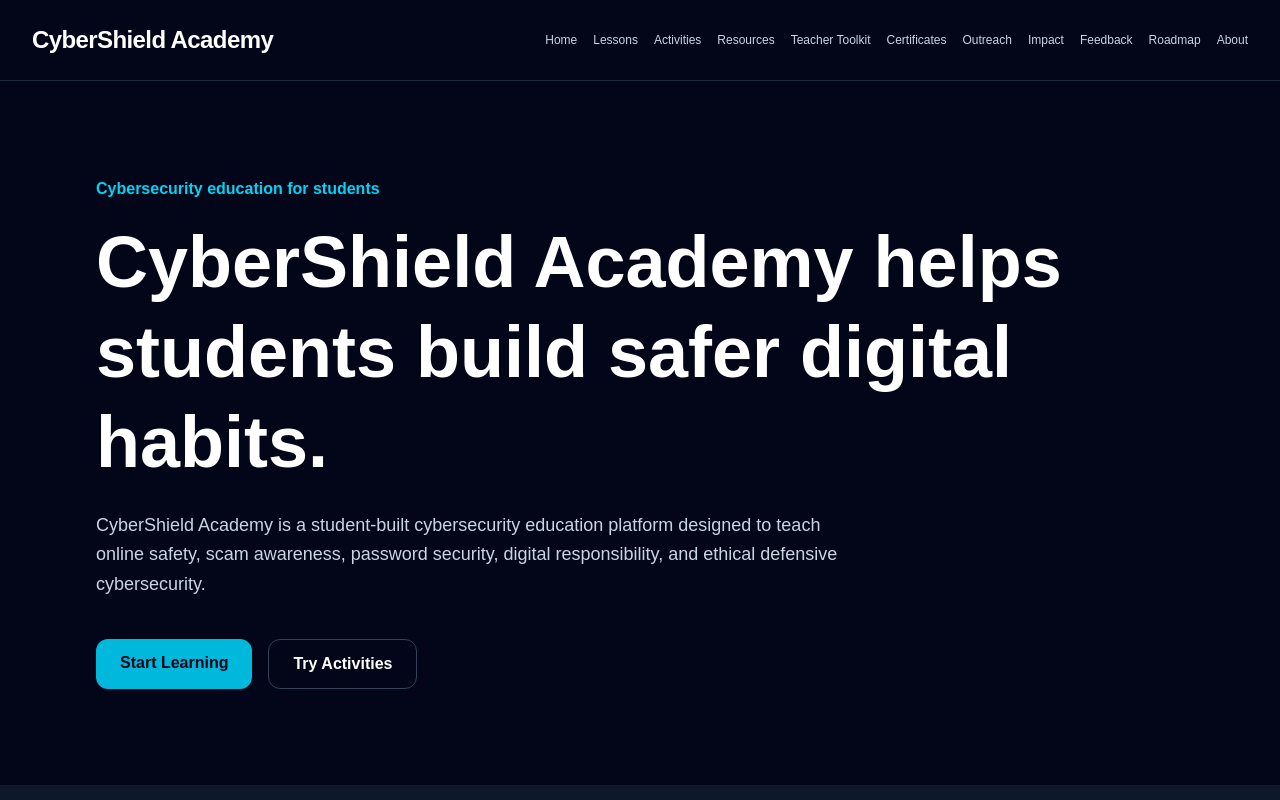
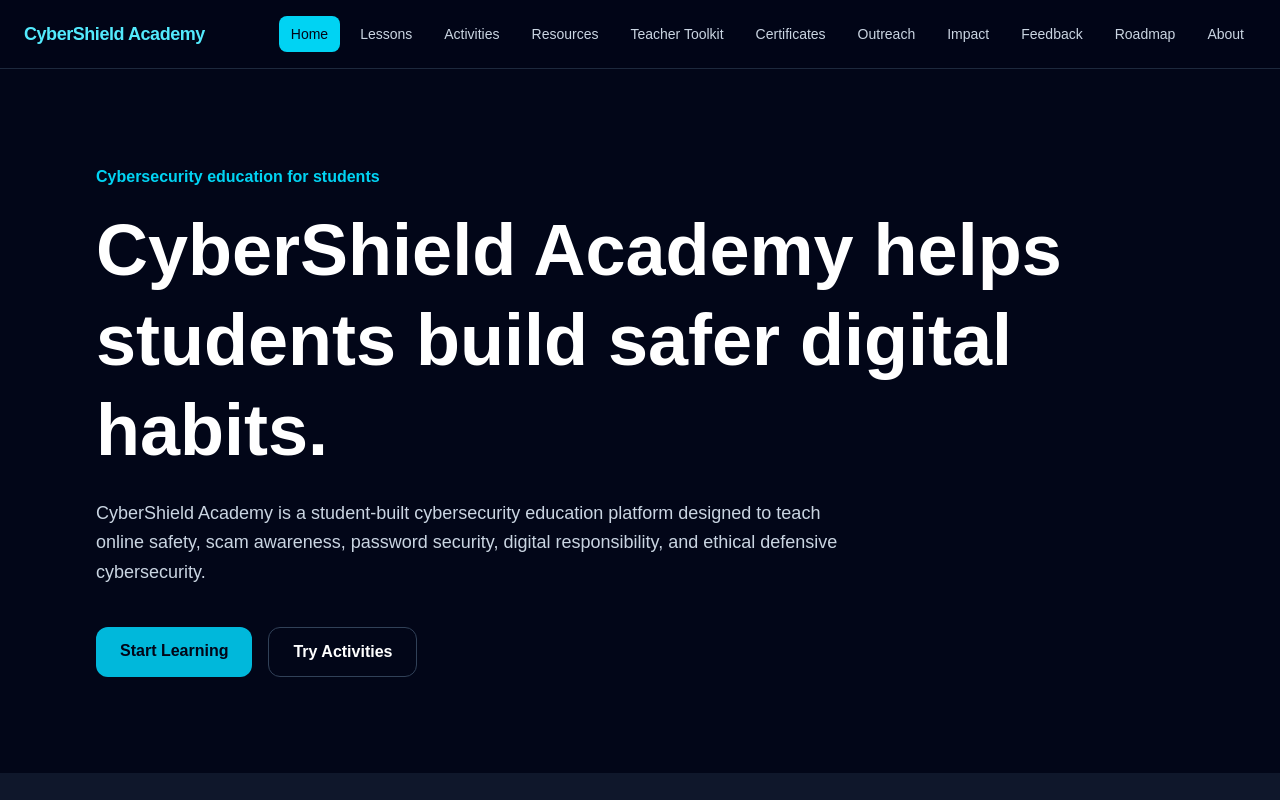
Before and after one commit to sanjith-cpu/cybershield-academy, a Next.js app: page / in a window 1280 px wide. Shown: the top 800 px of the page. Built offline with nearby package versions, Linux system fonts and the light colour scheme.

Commit message:
Improve mobile navigation

```diff
--- a/components/Navbar.tsx
+++ b/components/Navbar.tsx
@@ -1,57 +1,133 @@
+"use client";
+
+import { useState } from "react";
 import Link from "next/link";
+import { usePathname } from "next/navigation";
+
+const navLinks = [
+  {
+    label: "Home",
+    href: "/",
+  },
+  {
+    label: "Lessons",
+    href: "/lessons",
+  },
+  {
+    label: "Activities",
+    href: "/activities",
+  },
+  {
+    label: "Resources",
+    href: "/resources",
+  },
+  {
+    label: "Teacher Toolkit",
+    href: "/teacher-toolkit",
+  },
+  {
+    label: "Certificates",
+    href: "/certificates",
+  },
+  {
+    label: "Outreach",
+    href: "/outreach",
+  },
+  {
+    label: "Impact",
+    href: "/impact",
+  },
+  {
+    label: "Feedback",
+    href: "/feedback",
+  },
+  {
+    label: "Roadmap",
+    href: "/roadmap",
+  },
+  {
+    label: "About",
+    href: "/about",
+  },
+];
 
 export default function Navbar() {
+  const [menuOpen, setMenuOpen] = useState(false);
+  const pathname = usePathname();
+
+  function isActiveLink(href: string) {
+    if (href === "/") {
+      return pathname === "/";
+    }
+
+    return pathname.startsWith(href);
+  }
+
   return (
-    <nav className="flex flex-col gap-4 px-8 py-6 border-b border-slate-800 bg-slate-950 text-white md:flex-row md:items-center md:justify-between">
-      <Link href="/" className="text-2xl font-bold tracking-tight">
-        CyberShield Academy
-      </Link>
-
-      <div className="hidden md:flex flex-wrap justify-end gap-x-4 gap-y-2 text-xs text-slate-300">
-        <Link href="/" className="hover:text-white transition">
-          Home
+    <header className="sticky top-0 z-50 border-b border-slate-800 bg-slate-950/95 text-white backdrop-blur">
+      <nav className="mx-auto flex max-w-7xl items-center justify-between px-6 py-4">
+        <Link
+          href="/"
+          className="text-lg font-bold tracking-tight text-cyan-300 transition hover:text-cyan-200"
+          onClick={() => setMenuOpen(false)}
+        >
+          CyberShield Academy
         </Link>
 
-        <Link href="/lessons" className="hover:text-white transition">
-          Lessons
-        </Link>
+        <div className="hidden items-center gap-2 lg:flex">
+          {navLinks.map((link) => {
+            const active = isActiveLink(link.href);
 
-        <Link href="/activities" className="hover:text-white transition">
-          Activities
-        </Link>
+            return (
+              <Link
+                key={link.href}
+                href={link.href}
+                className={`rounded-lg px-3 py-2 text-sm font-medium transition ${
+                  active
+                    ? "bg-cyan-400 text-slate-950"
+                    : "text-slate-300 hover:bg-slate-900 hover:text-cyan-200"
+                }`}
+              >
+                {link.label}
+              </Link>
+            );
+          })}
+        </div>
 
-        <Link href="/resources" className="hover:text-white transition">
-          Resources
-        </Link>
+        <button
+          type="button"
+          onClick={() => setMenuOpen((current) => !current)}
+          className="rounded-xl border border-slate-700 px-4 py-2 text-sm font-semibold text-slate-100 transition hover:border-cyan-300 hover:text-cyan-200 lg:hidden"
+          aria-label="Toggle navigation menu"
+        >
+          {menuOpen ? "Close" : "Menu"}
+        </button>
+      </nav>
 
-        <Link href="/teacher-toolkit" className="hover:text-white transition">
-          Teacher Toolkit
-        </Link>
+      {menuOpen && (
+        <div className="border-t border-slate-800 bg-slate-950 px-6 pb-5 lg:hidden">
+          <div className="mx-auto grid max-w-7xl gap-2 pt-4 sm:grid-cols-2">
+            {navLinks.map((link) => {
+              const active = isActiveLink(link.href);
 
-        <Link href="/certificates" className="hover:text-white transition">
-          Certificates
-        </Link>
-
-        <Link href="/outreach" className="hover:text-white transition">
-          Outreach
-        </Link>
-
-        <Link href="/impact" className="hover:text-white transition">
-          Impact
-        </Link>
-
-        <Link href="/feedback" className="hover:text-white transition">
-          Feedback
-        </Link>
-
-        <Link href="/roadmap" className="hover:text-white transition">
-          Roadmap
-        </Link>
-
-        <Link href="/about" className="hover:text-white transition">
-          About
-        </Link>
-      </div>
-    </nav>
+              return (
+                <Link
+                  key={link.href}
+                  href={link.href}
+                  onClick={() => setMenuOpen(false)}
+                  className={`rounded-xl px-4 py-3 text-sm font-semibold transition ${
+                    active
+                      ? "bg-cyan-400 text-slate-950"
+                      : "bg-slate-900 text-slate-200 hover:bg-slate-800 hover:text-cyan-200"
+                  }`}
+                >
+                  {link.label}
+                </Link>
+              );
+            })}
+          </div>
+        </div>
+      )}
+    </header>
   );
 }
```
